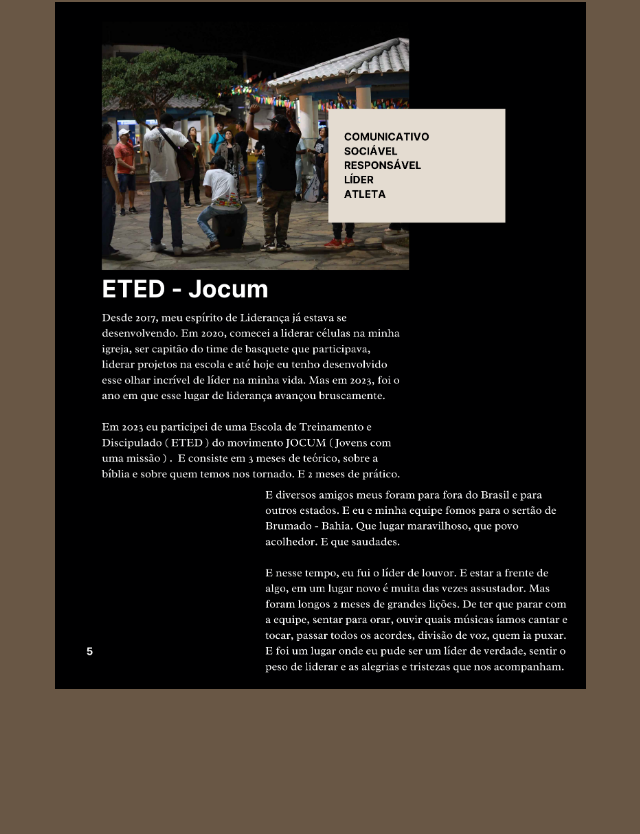
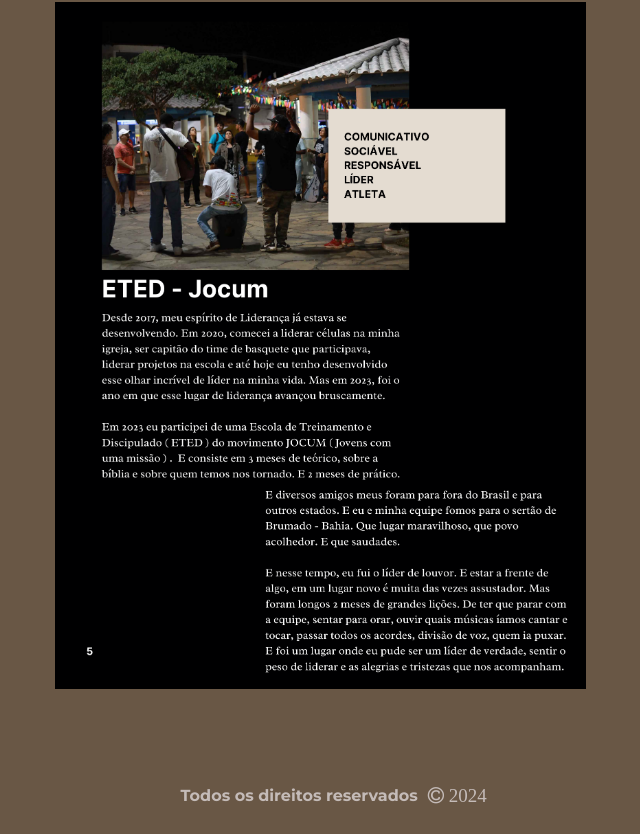
Before and after one commit to FreitasProcopio/PortFolio, a plain HTML site: page src/about.html in a window 1280 px wide. Shown: the part 4401-5235 px from the top of the page, without its empty margins (333-973 px from the left). Before the commit the page ends 5112 px from the top, so only its background shows below. Drawn offline with Linux system fonts and the light colour scheme.

Commit message:
Atualizar

```diff
--- a/src/about.html
+++ b/src/about.html
@@ -3,6 +3,7 @@
 <head>
     <meta charset="UTF-8">
     <meta name="viewport" content="width=device-width, initial-scale=1.0">
+    <link rel="stylesheet" href="https://cdnjs.cloudflare.com/ajax/libs/font-awesome/4.7.0/css/font-awesome.min.css">
     <link rel="stylesheet" href="style.css">
     <script src="../Js/music.js" defer></script>
     <title>Hello</title>
@@ -27,8 +28,13 @@
             <img src="../img/4.png" id="img_4">
             <img src="../img/5.png" id="img_5">
             <img src="../img/6.png" id="img_6">
-            <audio controls autoplay loop class="audio" id="backgroundMusic"> <source src="../Video/Because You Loved Me - Kirk Whalum e George Duke.mp3" type="audio/mpeg"> </audio>
         </section>
     </main>
+    <footer>
+        <div class="footer">
+            <p id="footer_p"><strong>Todos os direitos reservados </strong></p> <p id="copyright"><a href="#"><i class="fa fa-copyright"> 2024 </i></a></p>
+        </div>
+    </footer>
+    <audio controls autoplay loop class="audio" id="backgroundMusic"> <source src="../Video/Because You Loved Me - Kirk Whalum e George Duke.mp3" type="audio/mpeg"> </audio>
 </body>
 </html>
--- a/src/style.css
+++ b/src/style.css
@@ -364,3 +364,29 @@
   padding: 30px 0px;
   color: white;
 }
+
+
+.footer {
+  display: flex;
+  flex-direction: row;
+  margin-top: 5%;
+  width: 100%;
+}
+
+.footer_index {
+  display: flex;
+  flex-direction: row;
+  margin-top: 10%;
+  width: 100%;
+}
+#footer_p {
+  font-family: "Montserrat", sans-serif;
+  color: #c4bbb8;
+  margin-left: 40%;
+  margin-top: 20px;
+}
+
+#copyright {
+  font-size: 19px;
+  margin-left: 10px;
+}
```
Also changed, not shown: src/contact.html (+6 -2 lines), src/habilidades.html (+7 -3 lines), src/index.html (+6 -0 lines), src/projetos.html (+6 -2 lines).
